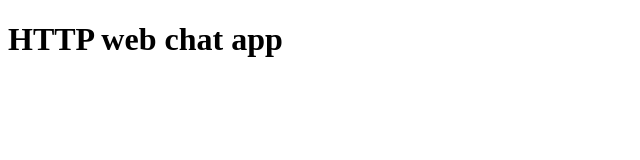
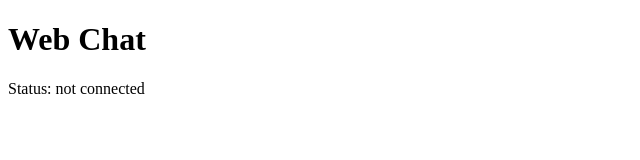
Before and after one commit to GabeeCoding/http-chat-app-test, a website: page public/index.html in a window 1280 px wide. Shown: the whole page, without its empty margins (0-640 px from the left). Drawn offline with Linux system fonts and the light colour scheme.

Commit message:
Add status element

```diff
--- a/public/index.html
+++ b/public/index.html
@@ -6,6 +6,10 @@
 		<link rel="stylesheet" href="style.css" />
 	</head>
 	<body>
-		<h1>HTTP web chat app</h1>
+
+		<div class="sidebar">
+			<h1>Web Chat</h1>
+			<p class="status">Status: not connected</p>
+		</div>
 	</body>
 </html>
```
